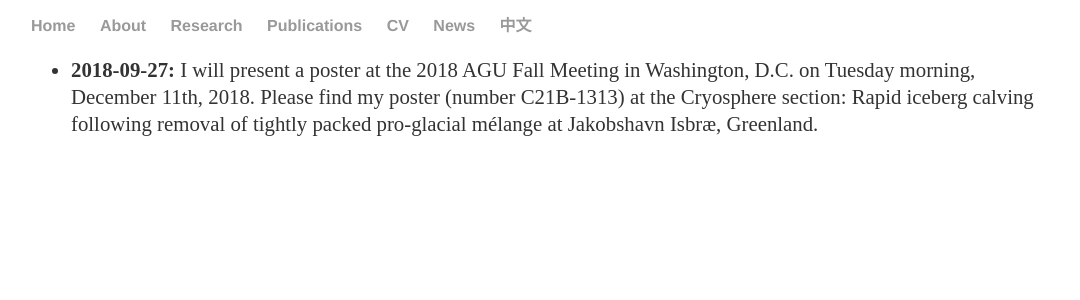
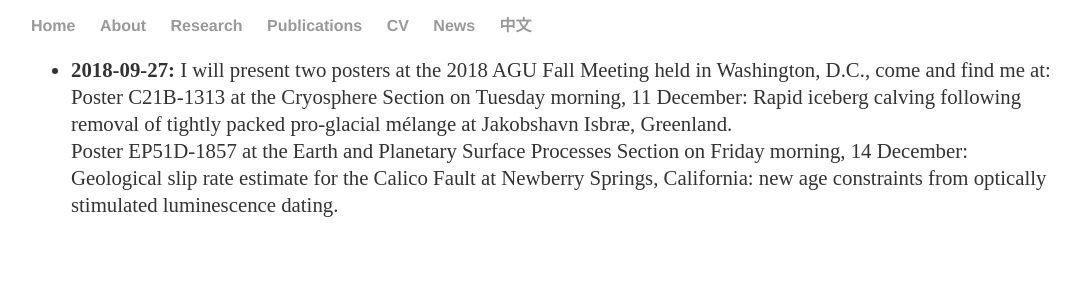
Before and after one commit to suruixie/suruixie.github.io, a Jekyll site: the page built from news/index.html, in a window 1280 px wide. Shown: the top 300 px of the page, without its empty margins (97-1177 px from the left). Built offline with Jekyll 4.4.1, drawn with Linux system fonts in a browser that asks for light colours.

Commit message:
Update index.html

```diff
--- a/news/index.html
+++ b/news/index.html
@@ -4,8 +4,11 @@ title: Surui's updates
 ---
 <div class="news">
 	<ul class="news_list">
-	<li style="line-height:130%; font-size:1.0em;"><strong>2018-09-27:</strong> I will present a poster at the 2018 AGU Fall Meeting in Washington, D.C. on Tuesday morning, December 11th, 2018.
-		Please find my poster (number C21B-1313) at the Cryosphere section: Rapid iceberg calving following removal of tightly packed pro-glacial mélange at Jakobshavn Isbræ, Greenland.</a></li>
+	<li style="line-height:130%; font-size:1.0em;"><strong>2018-09-27:</strong> I will present two posters at the 2018 AGU Fall Meeting held in Washington, D.C., come and find me at:
+		<br>
+		Poster C21B-1313 at the Cryosphere Section on Tuesday morning, 11 December: Rapid iceberg calving following removal of tightly packed pro-glacial mélange at Jakobshavn Isbræ, Greenland.
+	        <br>
+		Poster EP51D-1857 at the Earth and Planetary Surface Processes Section on Friday morning, 14 December: Geological slip rate estimate for the Calico Fault at Newberry Springs, California: new age constraints from optically stimulated luminescence dating.
 	</ul>
 
 </div>
```
